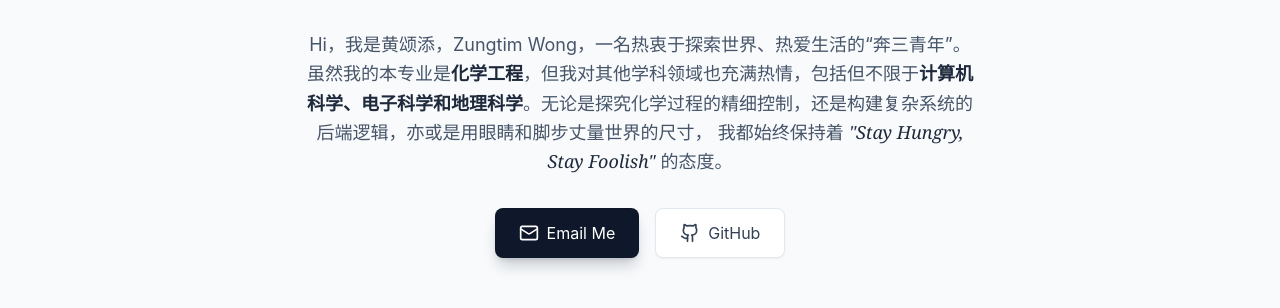
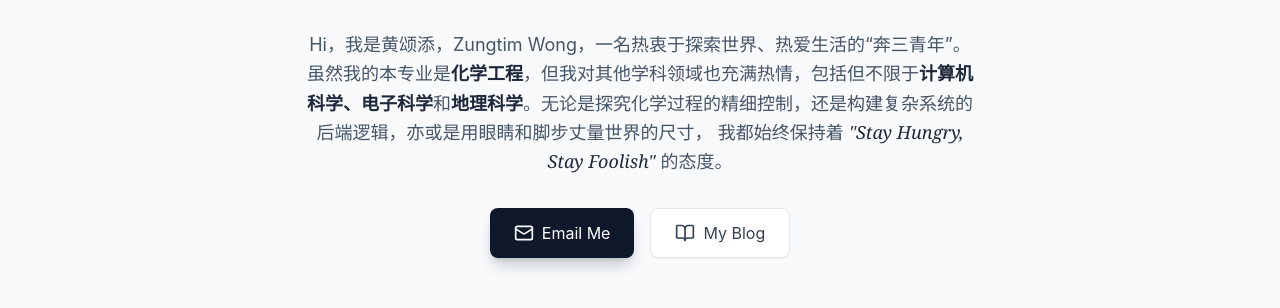
Before and after one commit to zungtim/zungtimsweb, a React (Vite) app: page /#/ in a window 1280 px wide. Shown: the part 453-761 px from the top of the page. Built offline with nearby package versions, Linux system fonts and the light colour scheme.

Commit message:
Update Hero.tsx
个人介绍修改文字加粗，换了下方两个按钮的作用。第四十五行的#是留给更新日志网站的

```diff
--- a/components/Hero.tsx
+++ b/components/Hero.tsx
@@ -1,5 +1,5 @@
 import React from 'react';
-import { Github, Mail, Map, FlaskConical, Laptop } from 'lucide-react';
+import { BookOpen, Mail, Map, FlaskConical, Laptop } from 'lucide-react';
 
 
 export const Hero: React.FC = () => {
@@ -32,7 +32,7 @@ export const Hero: React.FC = () => {
 
       <p className="max-w-2xl text-lg text-slate-600 leading-relaxed mb-8">
         Hi，我是黄颂添，Zungtim Wong，一名热衷于探索世界、热爱生活的“奔三青年”。
-        虽然我的本专业是<span className="font-semibold text-slate-800">化学工程</span>，但我对其他学科领域也充满热情，包括但不限于<span className="font-semibold text-slate-800">计算机科学、电子科学和地理科学</span>。无论是探究化学过程的精细控制，还是构建复杂系统的后端逻辑，亦或是用眼睛和脚步丈量世界的尺寸，
+        虽然我的本专业是<span className="font-semibold text-slate-800">化学工程</span>，但我对其他学科领域也充满热情，包括但不限于<span className="font-semibold text-slate-800">计算机科学、电子科学</span>和<span className="font-semibold text-slate-800">地理科学</span>。无论是探究化学过程的精细控制，还是构建复杂系统的后端逻辑，亦或是用眼睛和脚步丈量世界的尺寸，
         我都始终保持着 <span className="italic font-serif text-slate-800">"Stay Hungry, Stay Foolish"</span> 的态度。
       </p>
 
@@ -41,9 +41,14 @@ export const Hero: React.FC = () => {
           <Mail className="w-5 h-5" />
           Email Me
         </a>
-        <a href="#" className="flex items-center gap-2 px-6 py-3 bg-white text-slate-700 border border-slate-200 rounded-lg hover:bg-slate-50 transition-colors shadow-sm">
-          <Github className="w-5 h-5" />
-          GitHub
+        <a
+          href="#"
+          target="_blank"
+          rel="noopener noreferrer"
+          className="flex items-center gap-2 px-6 py-3 bg-white text-slate-700 border border-slate-200 rounded-lg hover:bg-slate-50 transition-colors shadow-sm"
+        >
+          <BookOpen className="w-5 h-5" />
+          My Blog
         </a>
       </div>
     </section>
```
